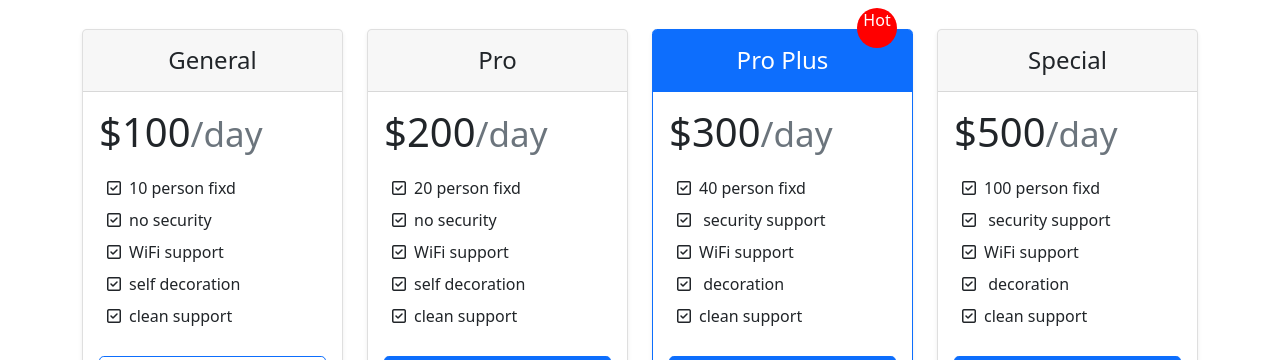
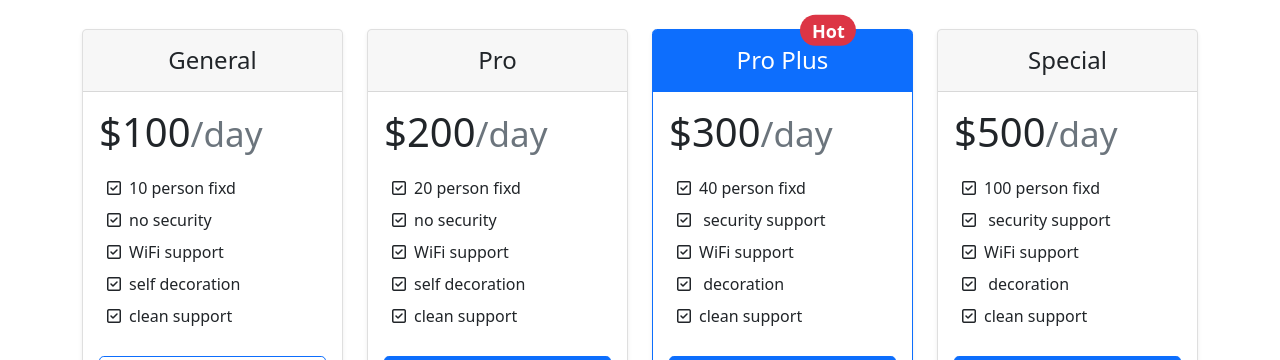
Before and after one commit to BabulKumar2022/convention-center-live, a plain HTML site: page index.html in a window 1280 px wide. Shown: the part 740-1100 px from the top of the page. Drawn offline with nearby package versions, Linux system fonts and the light colour scheme.

Commit message:
cssupdate

```diff
--- a/index.html
+++ b/index.html
@@ -130,10 +130,7 @@
           <div class="col">
             <div class="card mb-4 rounded-3 shadow-sm border-primary">
               <div class="card-header py-3 text-white bg-primary border-primary pricing-header">
-                <h4 class="my-0 fw-normal">Pro Plus</h4>
-                <div class="pricing-ribbon">
-                  <p>Hot</p>
-                </div>
+                <h4 class="my-0 fw-normal">Pro Plus <span class="position-absolute top-0 start-80 translate-middle badge rounded-pill bg-danger">Hot</span></h4>
               </div>
 
               <div class="card-body text-start">
--- a/style.css
+++ b/style.css
@@ -10,23 +10,6 @@
   opacity: 0.3;
   z-index: 2;
 }
-.pricing-header {
-  position: relative;
-}
-.pricing-ribbon {
-  overflow: hidden;
-  position: absolute;
-  right: 15px;
-  top: -22px;
-}
-.pricing-ribbon p {
-  background-color: red;
-  color: #ffff;
-  height: 40px;
-  width: 40px;
-  border-radius: 50px;
-  font-size: 16px;
-}
-.fot-heigth{
+.fot-heigth {
   height: 250px;
 }
```
